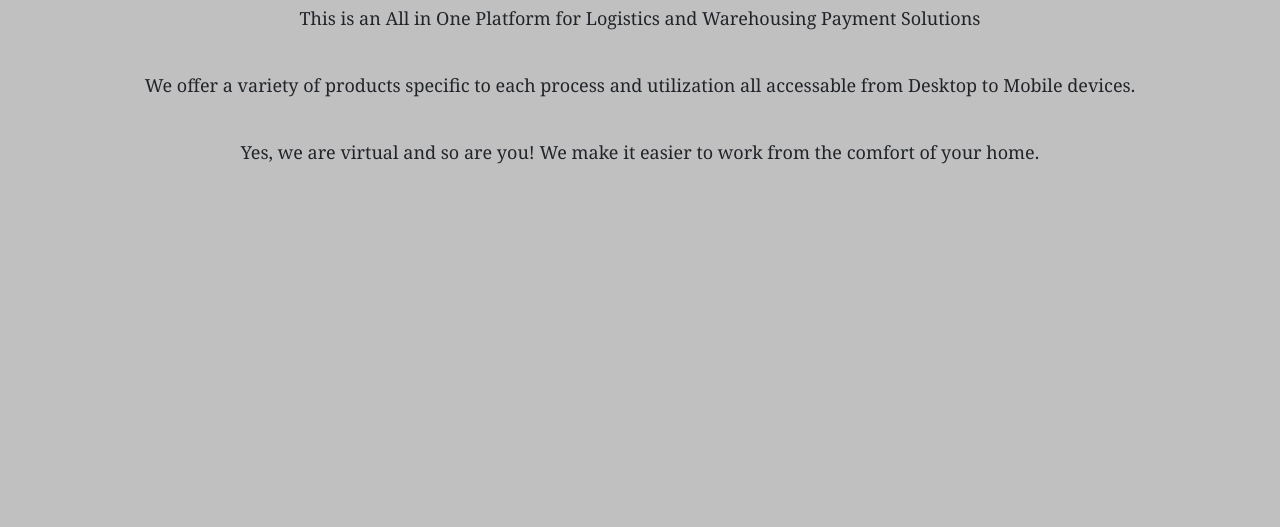
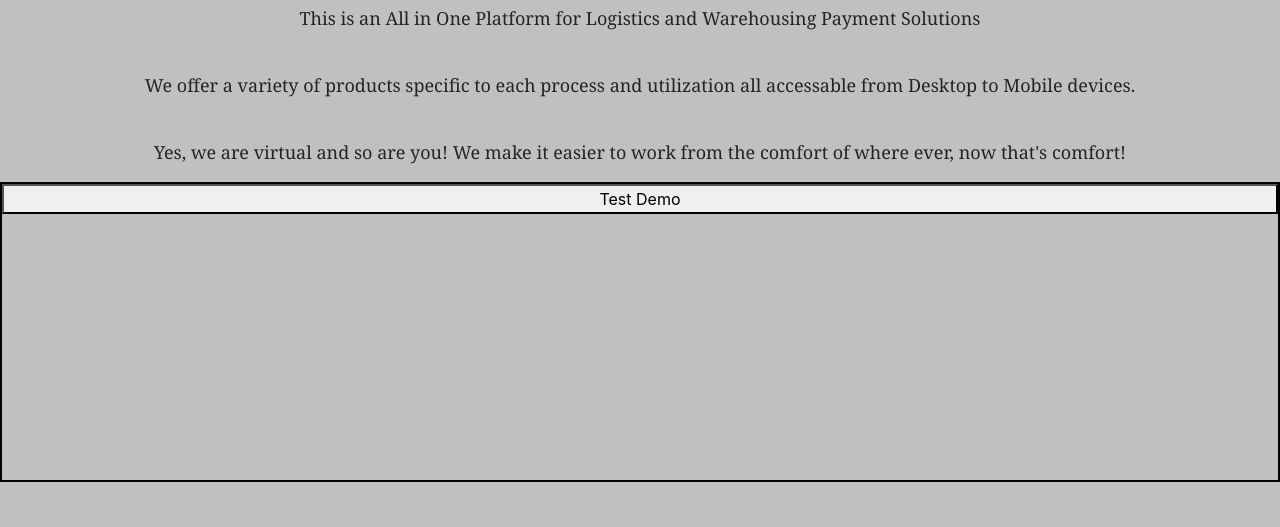
Before and after one commit to CodingPetr/lumperpay, a plain HTML site: page index.html in a window 1280 px wide. Shown: the part 273-800 px from the top of the page. Drawn offline with nearby package versions, Linux system fonts and the light colour scheme; a script that the page names is missing.

Commit message:
added container and button, played with flex-wrap

```diff
--- a/index.html
+++ b/index.html
@@ -46,17 +46,18 @@
               </ul>
             </div>
           </nav>
-          <script>
-
-        </script>
+          <body>
           <h2>Welcome to Lumper Pay</h2>
           <p>This is an All in One Platform for Logistics and Warehousing Payment Solutions</p>
           <br>
           <p> We offer a variety of products specific to each process and utilization all accessable from Desktop to Mobile devices. </p>
           <br>
-          <p>Yes, we are virtual and so are you! We make it easier to work from the comfort of your home.</p>
-        <body>
+          <p>Yes, we are virtual and so are you! We make it easier to work from the comfort of where ever, now that's comfort!</p>
+<div class="testDemo">
+  <Button>Test Demo</Button>
 
+
+</div>
 <script src="https://code.jquery.com/jquery-3.5.1.slim.min.js" integrity="sha384-DfXdz2htPH0lsSSs5nCTpuj/zy4C+OGpamoFVy38MVBnE+IbbVYUew+OrCXaRkfj" crossorigin="anonymous"></script>
 <script src="https://cdn.jsdelivr.net/npm/popper.js@1.16.1/dist/umd/popper.min.js" integrity="sha384-9/reFTGAW83EW2RDu2S0VKaIzap3H66lZH81PoYlFhbGU+6BZp6G7niu735Sk7lN" crossorigin="anonymous"></script>
 <script src="https://stackpath.bootstrapcdn.com/bootstrap/4.5.2/js/bootstrap.min.js" integrity="sha384-B4gt1jrGC7Jh4AgTPSdUtOBvfO8shuf57BaghqFfPlYxofvL8/KUEfYiJOMMV+rV" crossorigin="anonymous"></script>
--- a/style.scss
+++ b/style.scss
@@ -20,3 +20,10 @@ p{
 #login{
     color: black;
 }
+.testDemo{
+    border: solid 2px black;
+    height: 300px;
+    display: flex;
+    flex-wrap: wrap;
+    flex-direction: column;
+}
--- a/variables.js
+++ /dev/null
@@ -1,5 +0,0 @@
-function signIn() {
-    if (document.querySelector('h2').innerHTML === "Welcome to Lumper Pay!") {
-        document.querySelector('h2').innerHTML = "Glad you are Here!";
-    }
-}
```
Also changed, not shown: style.css, 1 other file.
